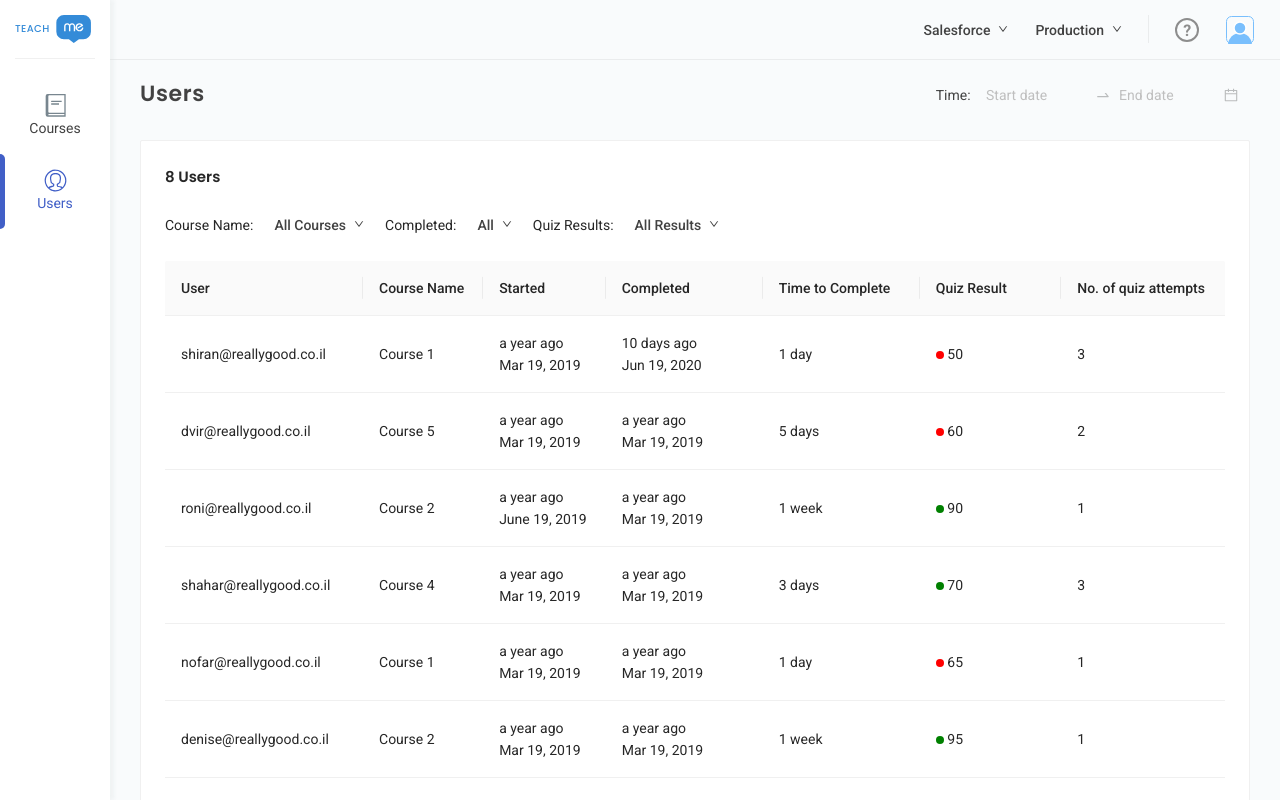
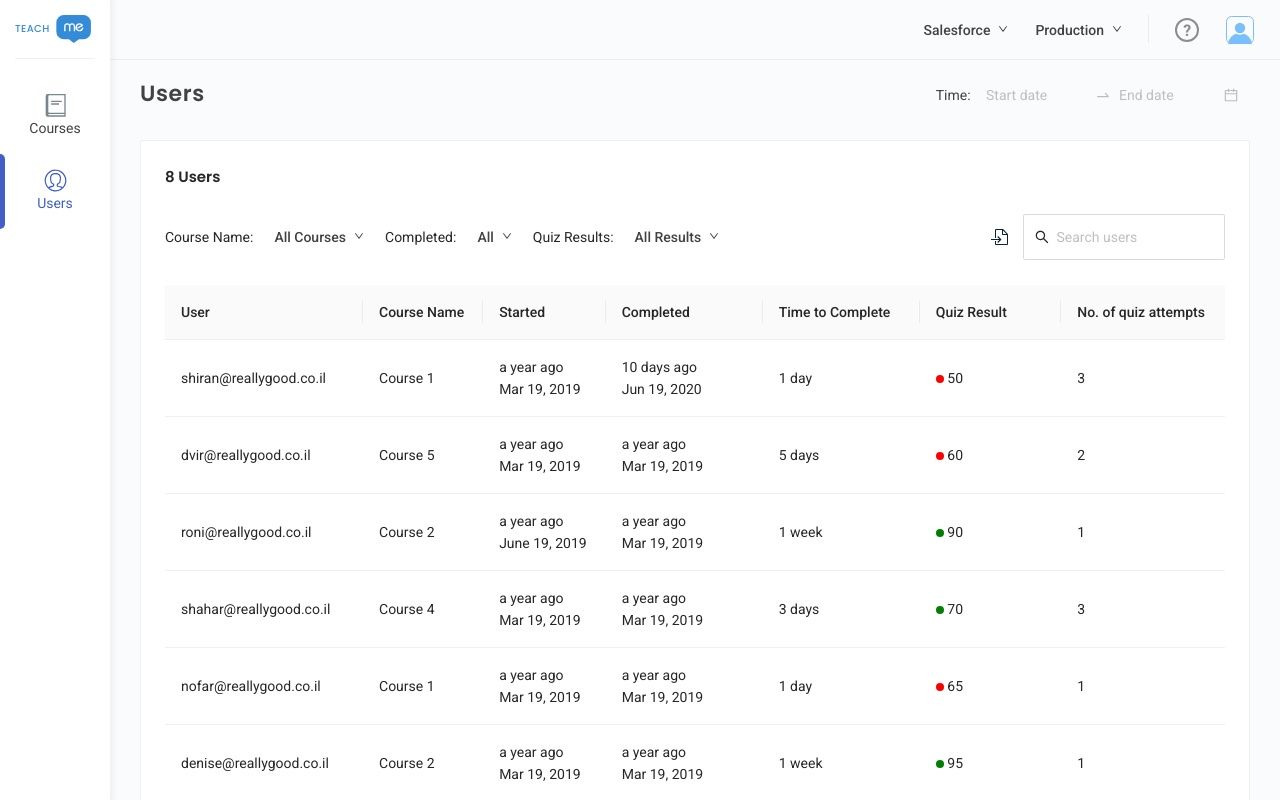
Before and after one commit to delta94/teachme-admin, a React (Create React App) app: page /users in a window 1280 px wide. Built offline with nearby package versions, Linux system fonts and the light colour scheme.

Commit message:
Add search input and file icon to users screen

```diff
--- a/src/components/Screen/UsersScreen/index.tsx
+++ b/src/components/Screen/UsersScreen/index.tsx
@@ -8,6 +8,7 @@ import CoursesFilter from '../../common/filters/CoursesFilter';
 import StatusCourseFilter from '../../common/filters/StatusCourseFilter';
 import QuizResultsFilter from '../../common/filters/QuizResultsFilter';
 import classes from './style.module.scss';
+import SearchUser from '../../common/filters/SearchUser';
 
 export default function UsersScreen(): ReactElement {
   const { title: mainTitle, usersTable } = usersMockData;
@@ -15,13 +16,14 @@ export default function UsersScreen(): ReactElement {
     <>
       <ScreenHeader title={mainTitle} />
       <WMCard title={`${tableData.length} ${usersTable.title}`}>
-        <div className={classes.usersSubBar}>
-          <div className={classes.usersFilter}>
+        <div className={classes["users-sub-bar"]}>
+          <div className={classes["users-filter"]}>
             <CoursesFilter />
             <StatusCourseFilter />
             <QuizResultsFilter />
           </div>
-          <div className={classes.usersSearch}>
+          <div className={classes["users-search"]}>
+            <SearchUser />
           </div>
         </div>
         <WMTable data={tableData} columns={columns} />
--- a/src/components/Screen/UsersScreen/style.module.scss
+++ b/src/components/Screen/UsersScreen/style.module.scss
@@ -1,14 +1,19 @@
-.usersSubBar {
+.users-sub-bar {
   width: 100%;
   margin: 25px 0;
   display: flex;
   justify-content: space-between;
+  align-items: center;
 
-  .usersFilter {
+  .users-filter {
     display: flex;
 
     > * {
       margin-right: 20px;
     }
   }
+
+  .users-search{
+    display: flex;
+  }
 }
--- a/src/components/common/Icon/icon.interface.ts
+++ b/src/components/common/Icon/icon.interface.ts
@@ -3,4 +3,5 @@ export enum IconType {
   SidebarUsers = 'sidebar-users',
   HeaderAvatar = 'header-avatar',
   HelpCircle = 'help-circle',
+  FileUsersIcon = 'file-users',
 }
--- a/src/components/common/Icon/iconsSVG.tsx
+++ b/src/components/common/Icon/iconsSVG.tsx
@@ -4,10 +4,12 @@ import { ReactComponent as CoursesIcon } from '../../../images/icons/sidebar-cou
 import { ReactComponent as UsersIcon } from '../../../images/icons/sidebar-users.svg';
 import { ReactComponent as HeaderAvatarIcon } from '../../../images/icons/user-avatar.svg';
 import { ReactComponent as HelpCircleIcon } from '../../../images/icons/help-circle.svg';
+import { ReactComponent as FileUsersIcon } from '../../../images/icons/file-users.svg';
 
 export const IconSVG = {
   [IconType.SidebarCourses]: CoursesIcon,
   [IconType.SidebarUsers]: UsersIcon,
   [IconType.HeaderAvatar]: HeaderAvatarIcon,
   [IconType.HelpCircle]: HelpCircleIcon,
+  [IconType.FileUsersIcon]: FileUsersIcon,
 };
--- /dev/null
+++ b/src/components/common/filters/SearchUser/index.tsx
@@ -0,0 +1,17 @@
+import React, { ReactElement } from 'react';
+import { Input } from 'antd';
+import { SearchOutlined } from '@ant-design/icons';
+import Icon from '../../Icon';
+import { IconType } from '../../Icon/icon.interface';
+import classes from './style.module.scss';
+
+export default function SearchUser(): ReactElement {
+  return (
+    <>
+      <div className={classes['icon-file']}>
+        <Icon type={IconType.FileUsersIcon} />
+      </div>
+      <Input placeholder=" Search users" prefix={<SearchOutlined />} />
+    </>
+  );
+}
--- /dev/null
+++ b/src/components/common/filters/SearchUser/style.module.scss
@@ -0,0 +1,3 @@
+.icon-file {
+  margin: 15px;
+}
```
Also changed, not shown: src/images/icons/file-users.svg (added).
